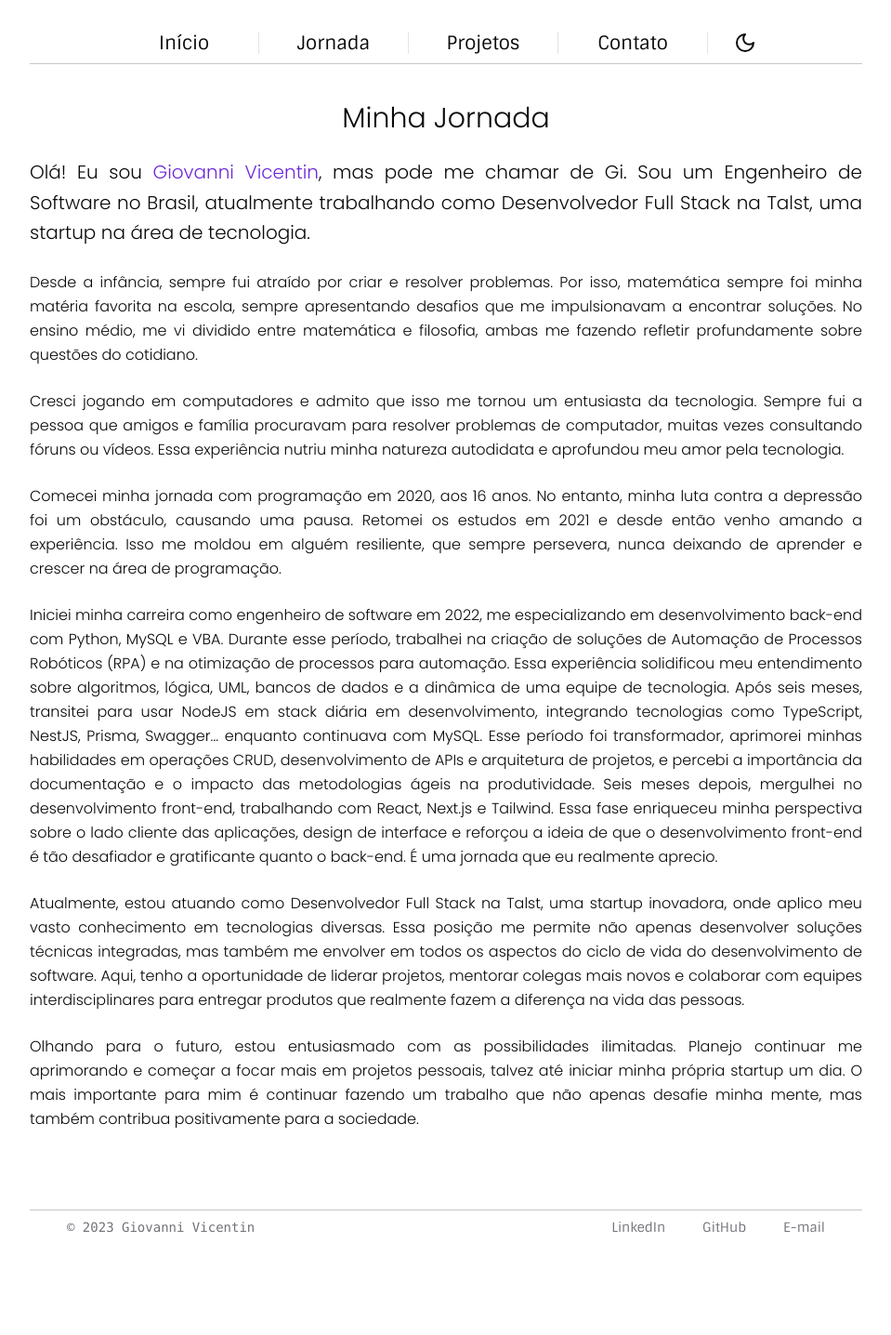
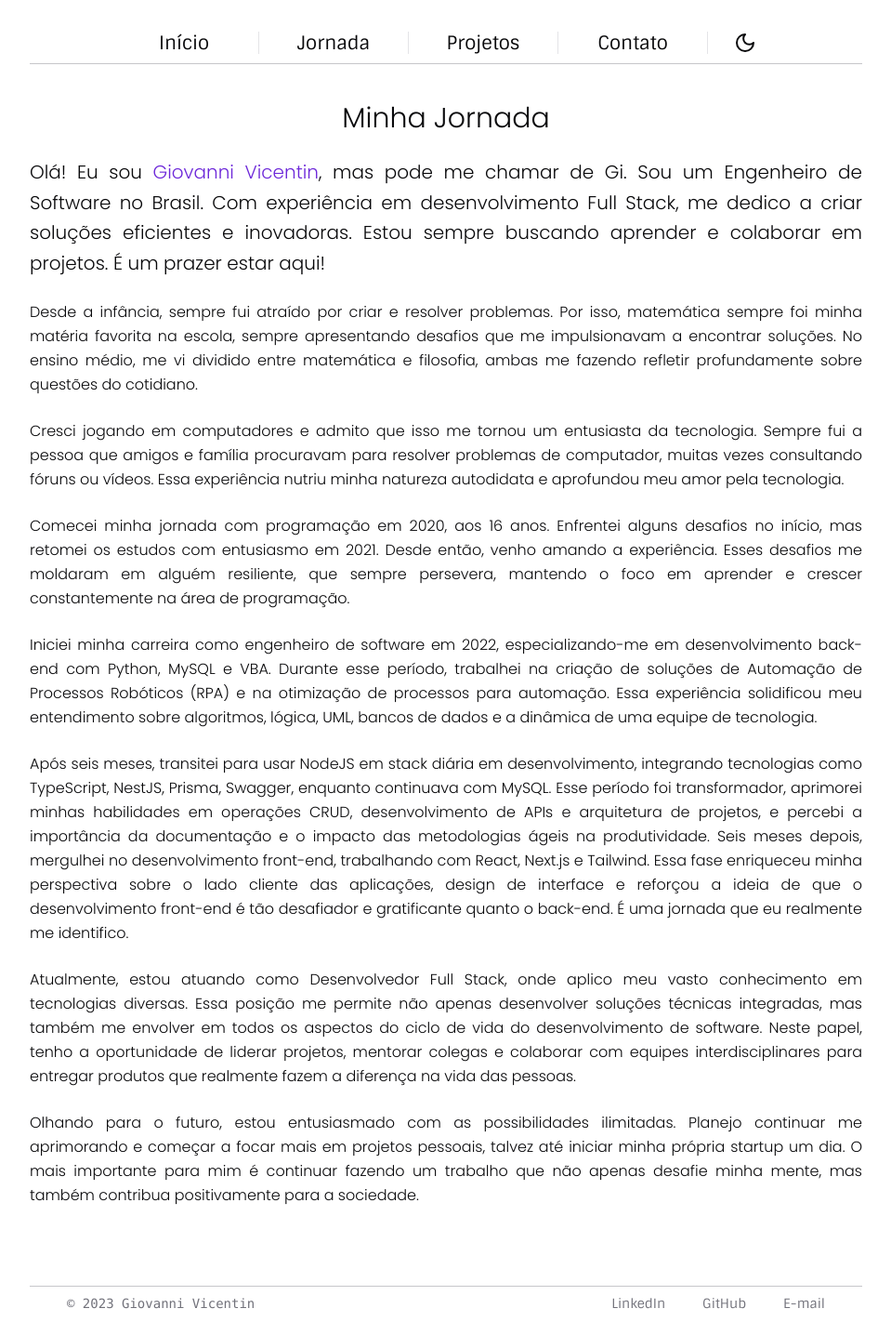
Before and after one commit to giovannivicentin/portfolio, a Next.js app: page /journey in a window 1280 px wide. Shown: the whole page at 93% size, without its empty margins (160-1119 px from the left). Before the commit the page ends 1354 px from the top, so only its background shows below. Built offline with nearby package versions, Linux system fonts and the light colour scheme.

Commit message:
Update the journey text

```diff
--- a/src/app/journey/page.tsx
+++ b/src/app/journey/page.tsx
@@ -8,9 +8,10 @@ const JourneyPage = () => {
           <span className="dark:text-violet-400 text-violet-700 animate-fadeIn">
             Giovanni Vicentin
           </span>
-          , mas pode me chamar de Gi. Sou um Engenheiro de Software no Brasil,
-          atualmente trabalhando como Desenvolvedor Full Stack na Talst, uma
-          startup na área de tecnologia.
+          , mas pode me chamar de Gi. Sou um Engenheiro de Software no Brasil.
+          Com experiência em desenvolvimento Full Stack, me dedico a criar
+          soluções eficientes e inovadoras. Estou sempre buscando aprender e
+          colaborar em projetos. É um prazer estar aqui!
         </h2>
         <p className="mb-6 text-justify leading-relaxed">
           Desde a infância, sempre fui atraído por criar e resolver problemas.
@@ -28,23 +29,24 @@ const JourneyPage = () => {
           autodidata e aprofundou meu amor pela tecnologia.
         </p>
         <p className="mb-6 text-justify leading-relaxed">
-          Comecei minha jornada com programação em 2020, aos 16 anos. No
-          entanto, minha luta contra a depressão foi um obstáculo, causando uma
-          pausa. Retomei os estudos em 2021 e desde então venho amando a
-          experiência. Isso me moldou em alguém resiliente, que sempre
-          persevera, nunca deixando de aprender e crescer na área de
-          programação.
+          Comecei minha jornada com programação em 2020, aos 16 anos. Enfrentei
+          alguns desafios no início, mas retomei os estudos com entusiasmo em
+          2021. Desde então, venho amando a experiência. Esses desafios me
+          moldaram em alguém resiliente, que sempre persevera, mantendo o foco
+          em aprender e crescer constantemente na área de programação.
         </p>
         <p className="mb-6 text-justify leading-relaxed">
-          Iniciei minha carreira como engenheiro de software em 2022, me
-          especializando em desenvolvimento back-end com Python, MySQL e VBA.
+          Iniciei minha carreira como engenheiro de software em 2022,
+          especializando-me em desenvolvimento back-end com Python, MySQL e VBA.
           Durante esse período, trabalhei na criação de soluções de Automação de
           Processos Robóticos (RPA) e na otimização de processos para automação.
           Essa experiência solidificou meu entendimento sobre algoritmos,
           lógica, UML, bancos de dados e a dinâmica de uma equipe de tecnologia.
+        </p>
+        <p className="mb-6 text-justify leading-relaxed">
           Após seis meses, transitei para usar NodeJS em stack diária em
           desenvolvimento, integrando tecnologias como TypeScript, NestJS,
-          Prisma, Swagger... enquanto continuava com MySQL. Esse período foi
+          Prisma, Swagger, enquanto continuava com MySQL. Esse período foi
           transformador, aprimorei minhas habilidades em operações CRUD,
           desenvolvimento de APIs e arquitetura de projetos, e percebi a
           importância da documentação e o impacto das metodologias ágeis na
@@ -53,17 +55,17 @@ const JourneyPage = () => {
           enriqueceu minha perspectiva sobre o lado cliente das aplicações,
           design de interface e reforçou a ideia de que o desenvolvimento
           front-end é tão desafiador e gratificante quanto o back-end. É uma
-          jornada que eu realmente aprecio.
+          jornada que eu realmente me identifico.
         </p>
         <p className="mb-6 text-justify leading-relaxed">
-          Atualmente, estou atuando como Desenvolvedor Full Stack na Talst, uma
-          startup inovadora, onde aplico meu vasto conhecimento em tecnologias
-          diversas. Essa posição me permite não apenas desenvolver soluções
-          técnicas integradas, mas também me envolver em todos os aspectos do
-          ciclo de vida do desenvolvimento de software. Aqui, tenho a
-          oportunidade de liderar projetos, mentorar colegas mais novos e
-          colaborar com equipes interdisciplinares para entregar produtos que
-          realmente fazem a diferença na vida das pessoas.
+          Atualmente, estou atuando como Desenvolvedor Full Stack, onde aplico
+          meu vasto conhecimento em tecnologias diversas. Essa posição me
+          permite não apenas desenvolver soluções técnicas integradas, mas
+          também me envolver em todos os aspectos do ciclo de vida do
+          desenvolvimento de software. Neste papel, tenho a oportunidade de
+          liderar projetos, mentorar colegas e colaborar com equipes
+          interdisciplinares para entregar produtos que realmente fazem a
+          diferença na vida das pessoas.
         </p>
         <p className="mb-6 text-justify leading-relaxed">
           Olhando para o futuro, estou entusiasmado com as possibilidades
```
